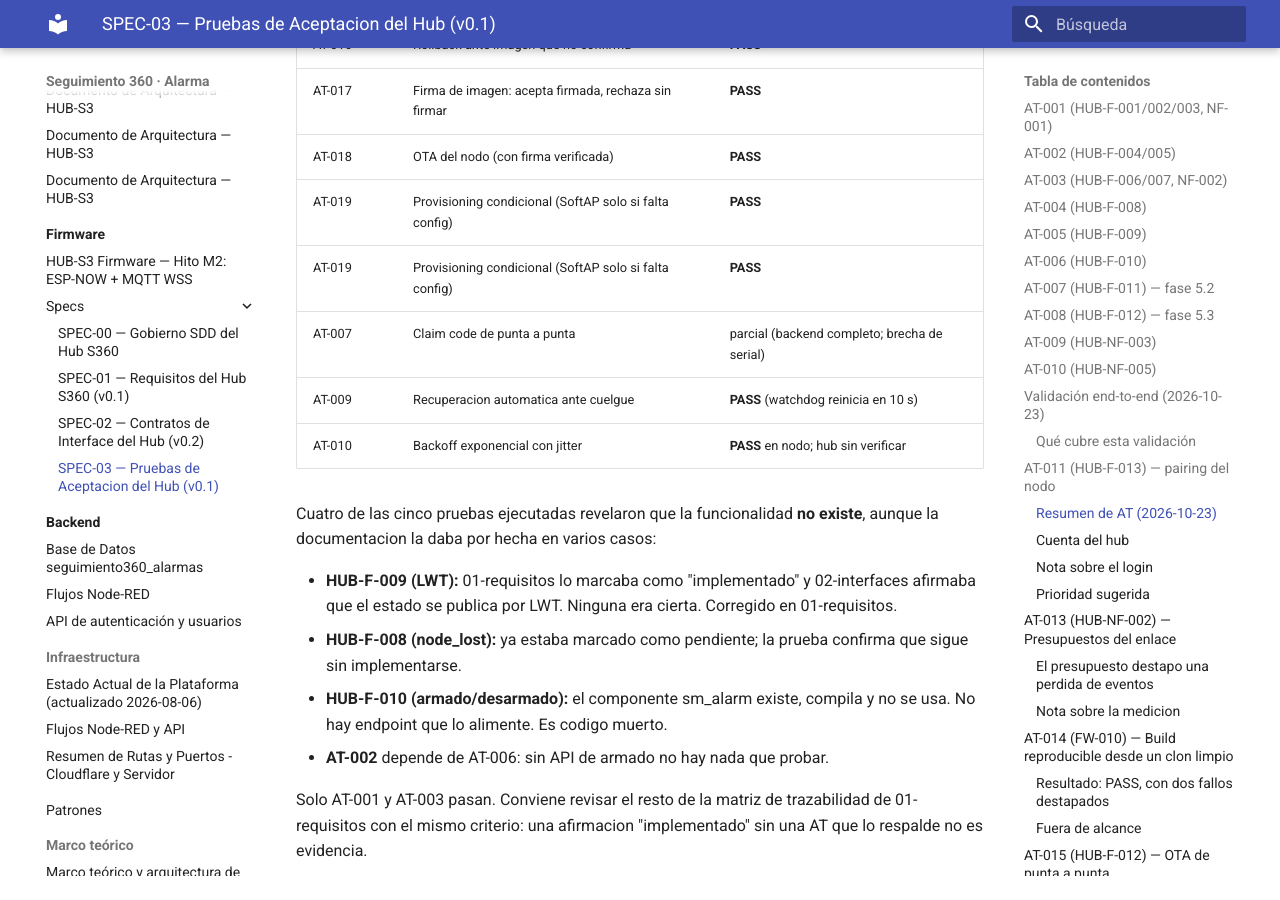
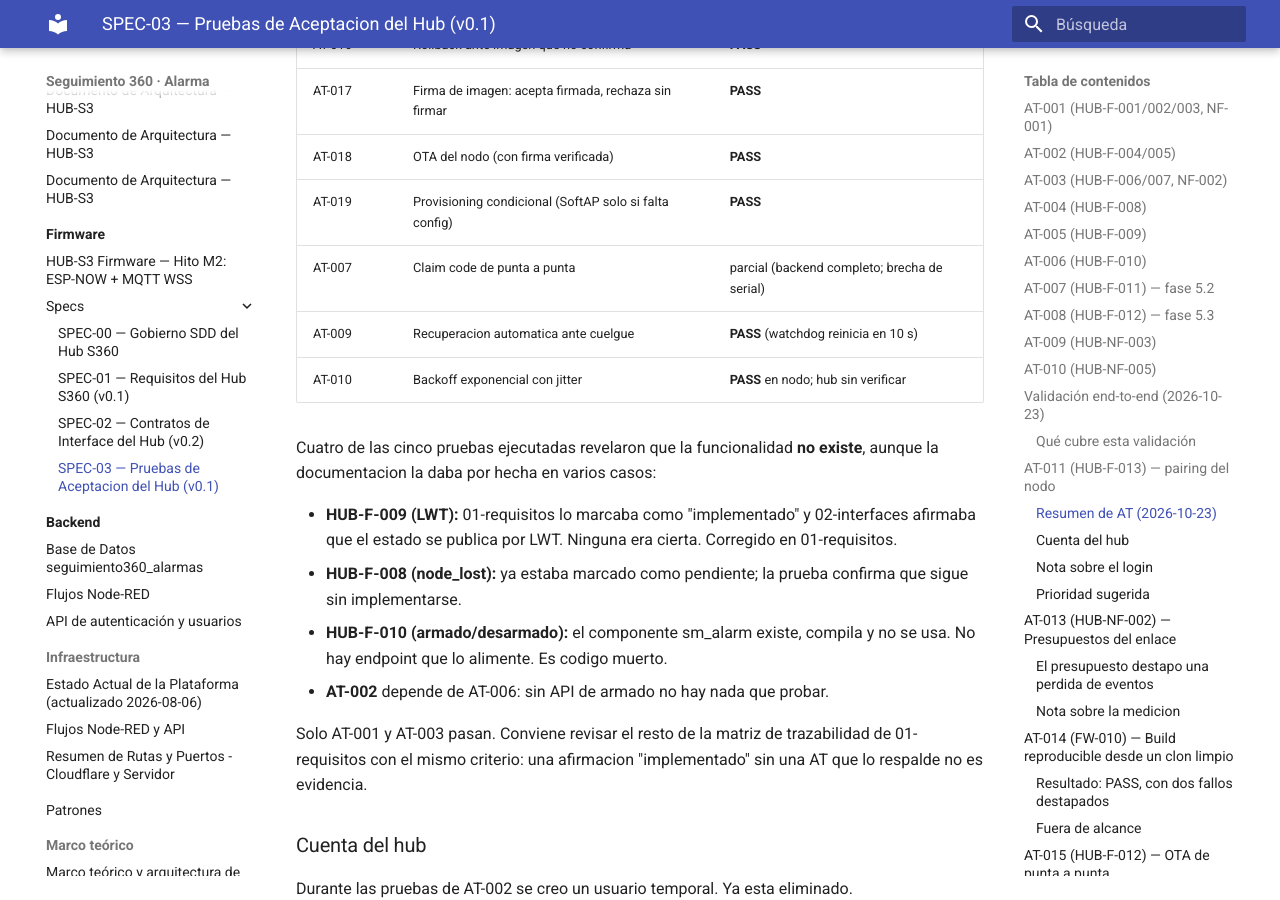
Before and after one commit to khalifa63/seguimiento360-alarma, an MkDocs documentation site: the page built from docs/firmware/specs/03-pruebas-aceptacion.md, in a window 1280 px wide and 900 px high, scrolled down 8242 px. Built offline with MkDocs 1.6.1 and Material for MkDocs 9.7.7, drawn with Linux system fonts in a browser that asks for light colours.

Commit message:
docs: quitar la fila AT-019 duplicada del resumen

```diff
--- a/docs/firmware/specs/03-pruebas-aceptacion.md
+++ b/docs/firmware/specs/03-pruebas-aceptacion.md
@@ -335,7 +335,6 @@ Resultado: PASS (2026-10-23, nodo v2.1, hub 3c:dc:75:62:c2:b0).
 | AT-016 | Rollback ante imagen que no confirma | **PASS** |
 | AT-017 | Firma de imagen: acepta firmada, rechaza sin firmar | **PASS** |
 | AT-018 | OTA del nodo (con firma verificada) | **PASS** |
-| AT-019 | Provisioning condicional (SoftAP solo si falta config) | **PASS** |
 | AT-019 | Provisioning condicional (SoftAP solo si falta config) | **PASS** |
 | AT-007 | Claim code de punta a punta | parcial (backend completo; brecha de serial) |
 | AT-009 | Recuperacion automatica ante cuelgue | **PASS** (watchdog reinicia en 10 s) |
```
